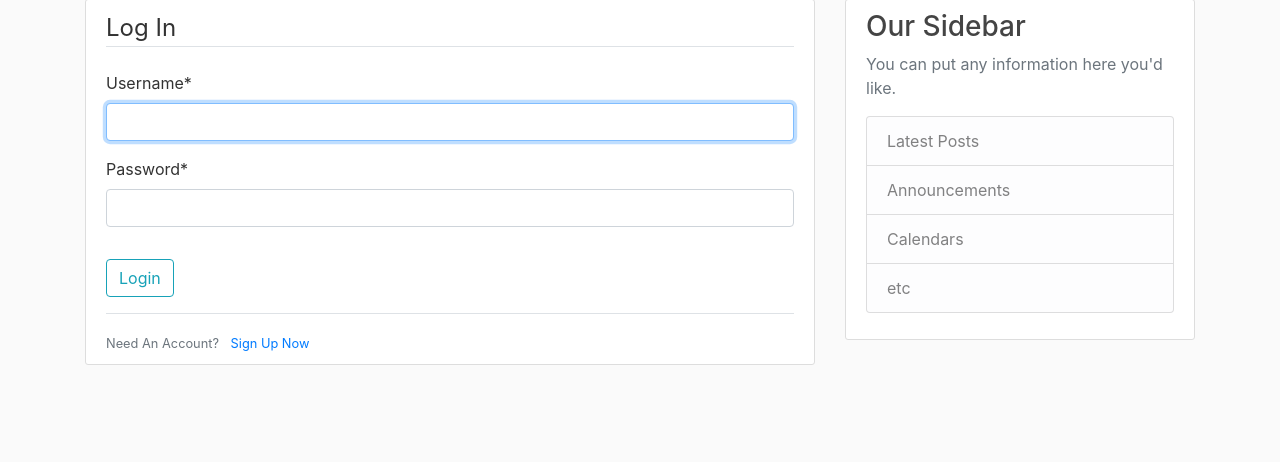
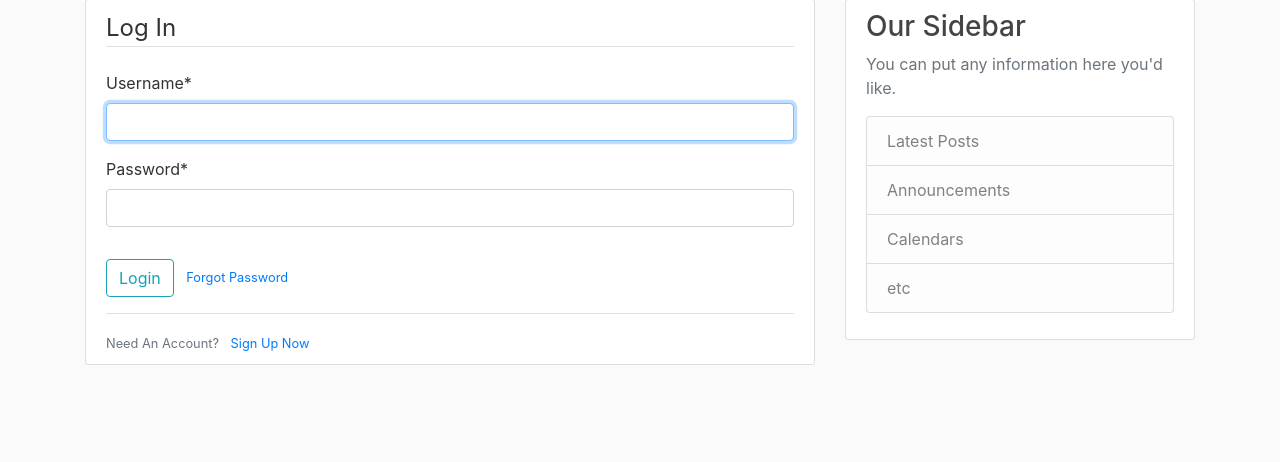
Before and after one commit to RamilAllahverdiyev/dBlog, a Django app: page /login/ in a window 1280 px wide. Shown: the part 81-543 px from the top of the page. Run offline with Django 4.2, Linux system fonts and the light colour scheme; some libraries are stand-ins or nearby versions.

Commit message:
forget password part completed

```diff
--- a/blog/templates/blog/login.html
+++ b/blog/templates/blog/login.html
@@ -10,6 +10,9 @@
             </fieldset>
             <div class="form-group">
                 <button class="btn btn-outline-info" type="submit">Login</button>
+                <small class="text-muted ml-2">
+                    <a href="{% url 'password-reset' %}">Forgot Password</a>
+                </small>
             </div>
         </form>
         <div class="border-top pt-3">
--- a/blog/urls.py
+++ b/blog/urls.py
@@ -30,9 +30,10 @@ urlpatterns = [
     path('password-reset/done/', auth_views.PasswordResetDoneView.as_view(template_name='blog/password_reset_done.html'), name='password_reset_done'),
     path('password-reset-confirm/<uidb64>/<token>/',
          auth_views.PasswordResetConfirmView.as_view(
-             template_name='users/password_reset_confirm.html'
+             template_name='blog/password_reset_confirm.html'
          ),
          name='password_reset_confirm'),
+     path('password-reset-complete/', auth_views.PasswordResetView.as_view(template_name='blog/password_reset_complete.html'), name='password_reset_complete'),
 ]
 
 if settings.DEBUG:
```
Also changed, not shown: blog/templates/blog/password_reset_complete.html (added, +7 -0 lines), db.sqlite3.
